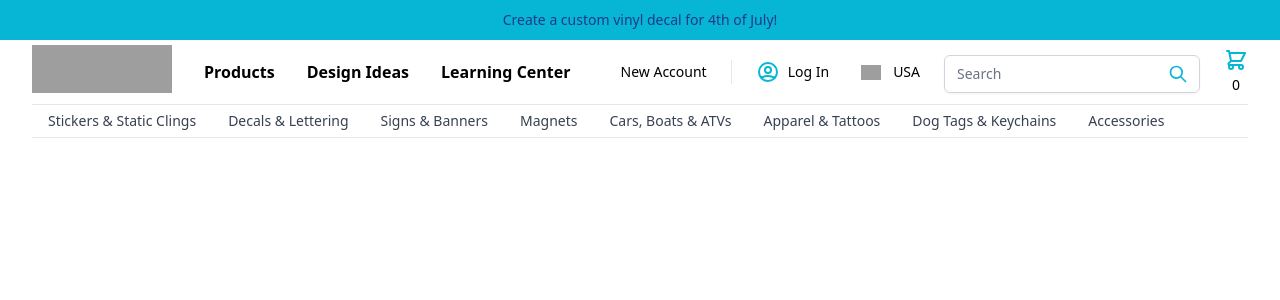
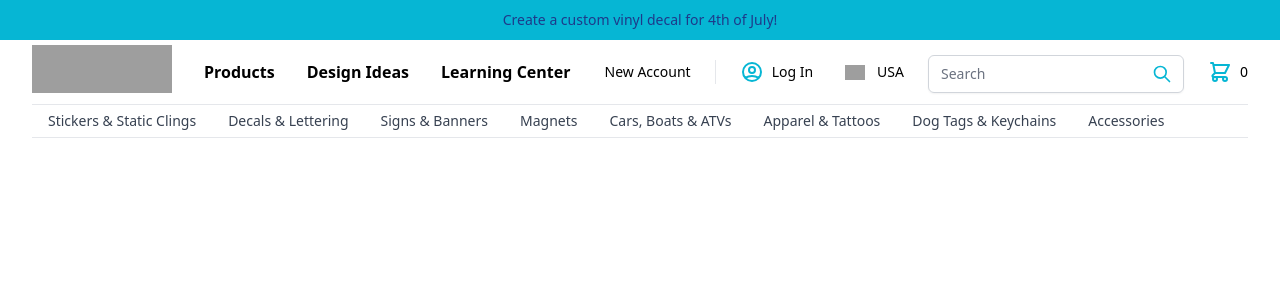
Before and after one commit to sparker888/stickylife-nav, a Next.js app: page / in a window 1280 px wide. Shown: the top 300 px of the page. Built offline with nearby package versions, Linux system fonts and the light colour scheme; grey boxes are pictures that could not be loaded.

Commit message:
fixed cart

```diff
--- a/pages/index.js
+++ b/pages/index.js
@@ -485,9 +485,8 @@ export default function Navigation7() {
 
                 {/* Cart */}
                 <div className="ml-4 flow-root lg:ml-6">
-                  <div className="group -m-2 p-2 flex items-center">
                   <Link href="#">
-                  <a>
+                  <a className="group -m-2 p-2 flex items-center">
                     <ShoppingCartIcon
                       className="flex-shrink-0 h-6 w-6 text-cyan-500 group-hover:text-gray-500"
                       aria-hidden="true"
@@ -496,7 +495,6 @@ export default function Navigation7() {
                     <span className="sr-only">items in cart, view bag</span>
                     </a>
                   </Link>
-                  </div>
                 </div>
               </div>
             </div>
```
